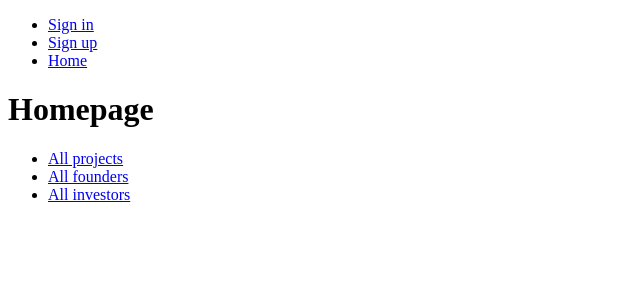
After one commit to nkabbani10/Finalproject, a Rails app: template app/views/home/index.html.erb in a window 1280 px wide. The commit adds this page. Shown: the top 300 px of the page, without its empty margins (0-640 px from the left). Run offline with Rails 7, Linux system fonts and the light colour scheme; the template is opened without the code that fills it, so the values that code supplies are empty.

Commit message:
2nd commit

```diff
--- a/app/controllers/application_controller.rb
+++ b/app/controllers/application_controller.rb
@@ -1,4 +1,9 @@
 class ApplicationController < ActionController::Base
+  def index
+    render({ :template => "home/index.html.erb" })
+  end
+
+
   before_action(:load_current_user)
 
   # Uncomment line 5 in this file and line 3 in UserAuthenticationController if you want to force users to sign in before any other actions.
--- /dev/null
+++ b/app/views/home/index.html.erb
@@ -0,0 +1,19 @@
+<h1>Homepage</h1>
+
+<ul>
+  <li>
+    <a href="/projects">
+      All projects
+    </a>
+  </li>
+  <li>
+    <a href="/founders">
+      All founders
+    </a>
+  </li>
+  <li>
+    <a href="/investors">
+      All investors
+    </a>
+  </li>
+</ul>
--- a/app/views/layouts/application.html.erb
+++ b/app/views/layouts/application.html.erb
@@ -16,6 +16,17 @@
   </head>
 
   <body>
+  <div>
+<ul>
+<% if session[:user_id] == nil %>
+<li><a href="/user_sign_in">Sign in</a></li>
+<li><a href="/user_sign_up">Sign up</a></li>
+<% else %>
+<li><a href="/user_sign_out">Sign out</a></li>
+<li><a href="/favourites">My favourite projects</a></li>
+    <% end %>
+<li><a href="/">Home</a></li>
+</ul>
     <%= yield %>
   </body>
 </html>
--- a/config/routes.rb
+++ b/config/routes.rb
@@ -1,6 +1,6 @@
 Rails.application.routes.draw do
 
-
+  get("/", { :controller => "application", :action => "index" })
 
   # Routes for the Investorproject resource:
 
```
